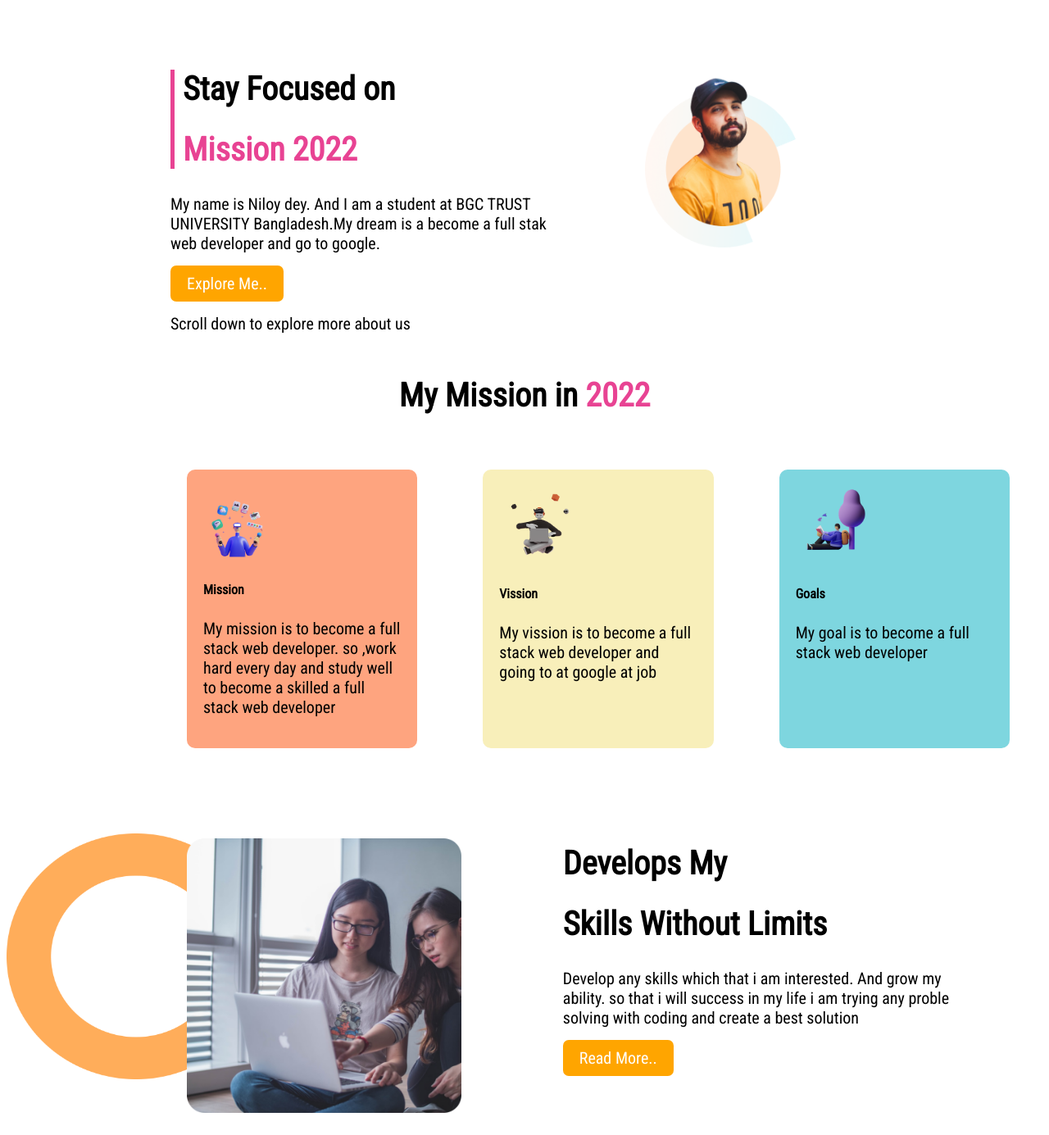
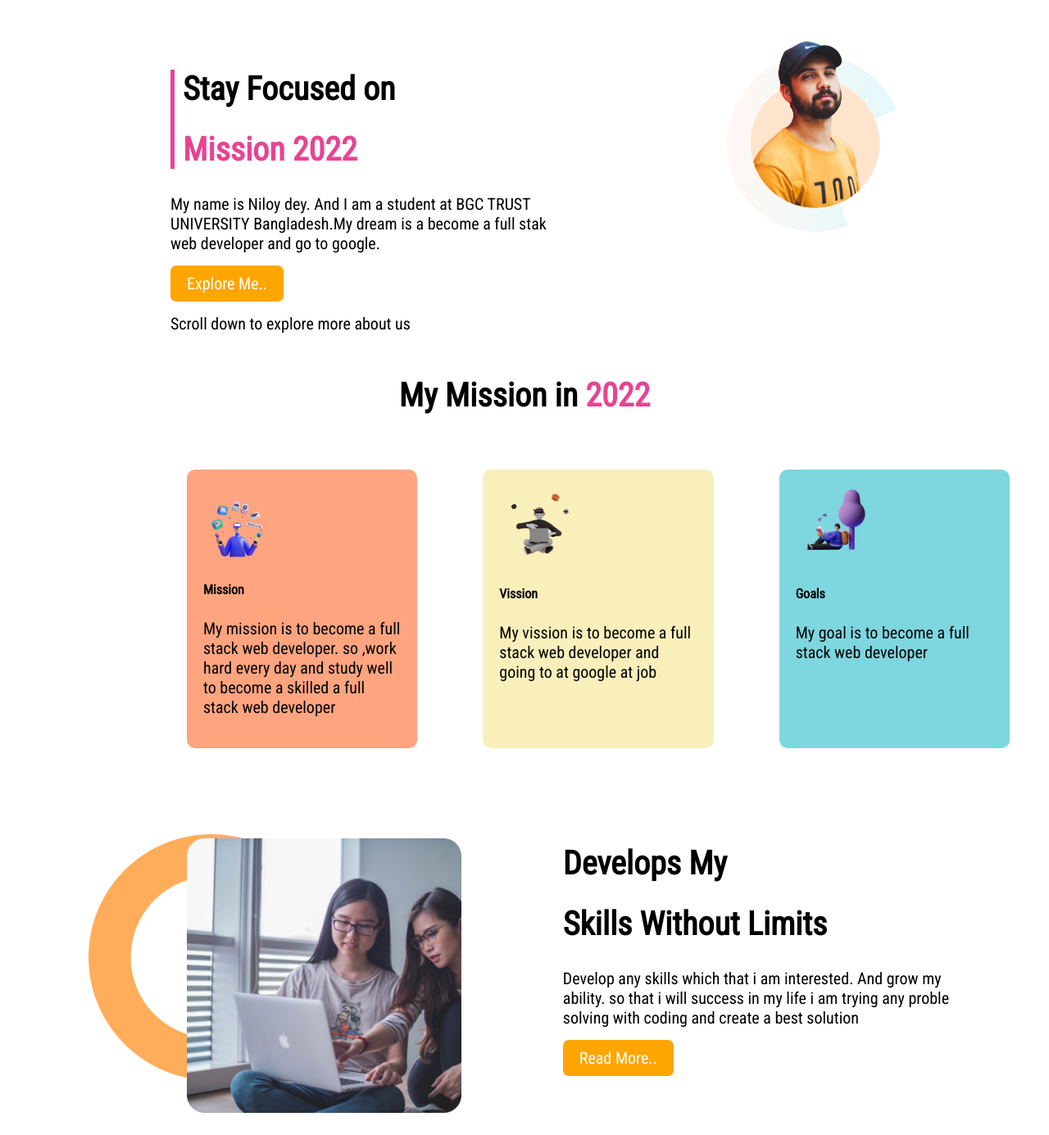
Before and after one commit to Niloy-Dey/assignment-1-my-developer-mission-2022, a plain HTML site: page index.html in a window 1280 px wide. Shown: the top 1385 px of the page at 82% size. Drawn offline with Linux system fonts and the light colour scheme; a web font is replaced by a local one.

Commit message:
Final commit

```diff
--- a/developer mission.css
+++ b/developer mission.css
@@ -13,7 +13,6 @@ p{
 .first-section, .all-mission, .third-section, .fourth-section, .covid-information{
     display: flex;
     margin-left: 200px;
-
 }
 .half-width{
     width: 45%;
@@ -21,9 +20,9 @@ p{
     text-align: left;
 }
 .profile-image{
-    margin-left: 100px;
-    width: 40%;
-
+    margin-top: -50px;
+    margin-left: 200px;
+    width: 45%;
 }
 .text-highlight{
     color: #e84393;
@@ -70,9 +69,8 @@ p{
 .development-section{
     background-image: url(images/shapes/shape-1.png);
     background-repeat: no-repeat;
-    background-position: left center;
-    background-size: 25% 70%;
-
+    background-position: 100px center;
+    background-size:300px;
 }
 .development-pic, .global-image{
     width:70%;
@@ -81,8 +79,8 @@ p{
 .global-section {
     background-image: url(images/shapes/shape-1.png);
     background-repeat: no-repeat;
+    background-size:350px;
     background-position: 1150px bottom;
-    background-size: 20% 60%;
 }
 .fourth-section{
     padding-bottom:150px ;
--- a/index.html
+++ b/index.html
@@ -98,7 +98,7 @@
 
     <footer>
         <h1>Mission <span class="text-highlight">2022</span></h1>
-        <p>Hard work perseverance and Determination for 2022</p>
+        <p>Copyright © 2022 Niloy dey, All Rights Reserved.</p>
     </footer>
 </body>
 </html>
```
